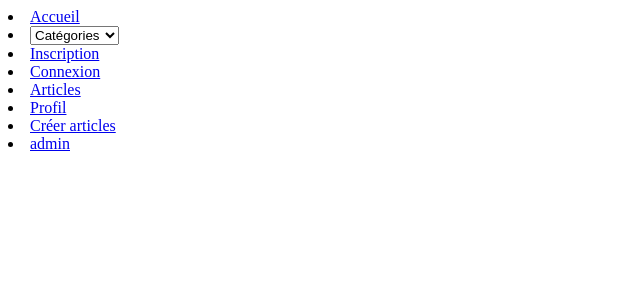
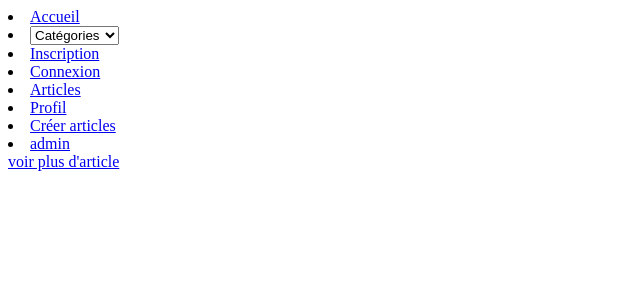
Before and after one commit to stephane-mathieu/blog, a PHP site: page / in a window 1280 px wide. Shown: the top 300 px of the page, without its empty margins (0-640 px from the left). Run offline with PHP 8.4, Linux system fonts and the light colour scheme; data that the repository does not hold is empty.

Commit message:
ajout du contenu de l'index, et des liens vers la page articles puis des liens vers l'article solo

```diff
--- a/index.php
+++ b/index.php
@@ -1,3 +1,13 @@
+<?php
+//connexion à la base
+$bdd = mysqli_connect("localhost","root","root","blog");
+
+//requete pour recuperer les articles et les afficher par 3
+
+$sql_affiche_article = mysqli_query($bdd, "SELECT * FROM `articles` ORDER BY `date` DESC LIMIT 3");
+$affiche_article = mysqli_fetch_all($sql_affiche_article, MYSQLI_ASSOC);
+
+?>
 <!DOCTYPE html>
 <html lang="en">
 <head>
@@ -8,5 +18,18 @@
 </head>
 <body>
     <?php require 'header.php'?>
+    <?php
+    foreach($affiche_article as $article){
+        ?>
+            <tr>
+
+                <td><?= $article['article'] ?></td></br>
+                <td><?= $article['date'] ?></td></br>
+                <td> <?php echo '<a href="article.php?id='.$article['id'] . '">voir plus</a>';?></td></br>
+            </tr>
+        <?php
+        }
+        ?>
+        <a href="articles.php">voir plus d'article</a>
 </body>
 </html>
```
